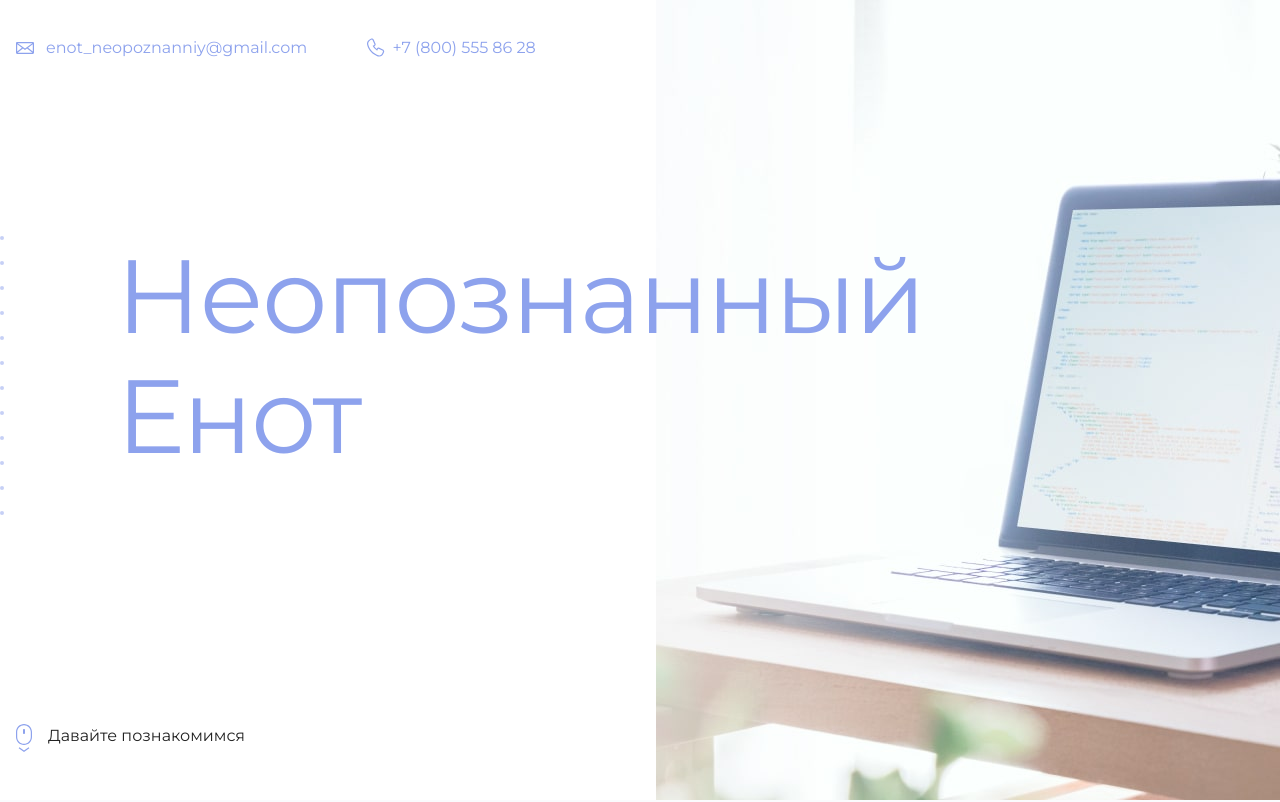
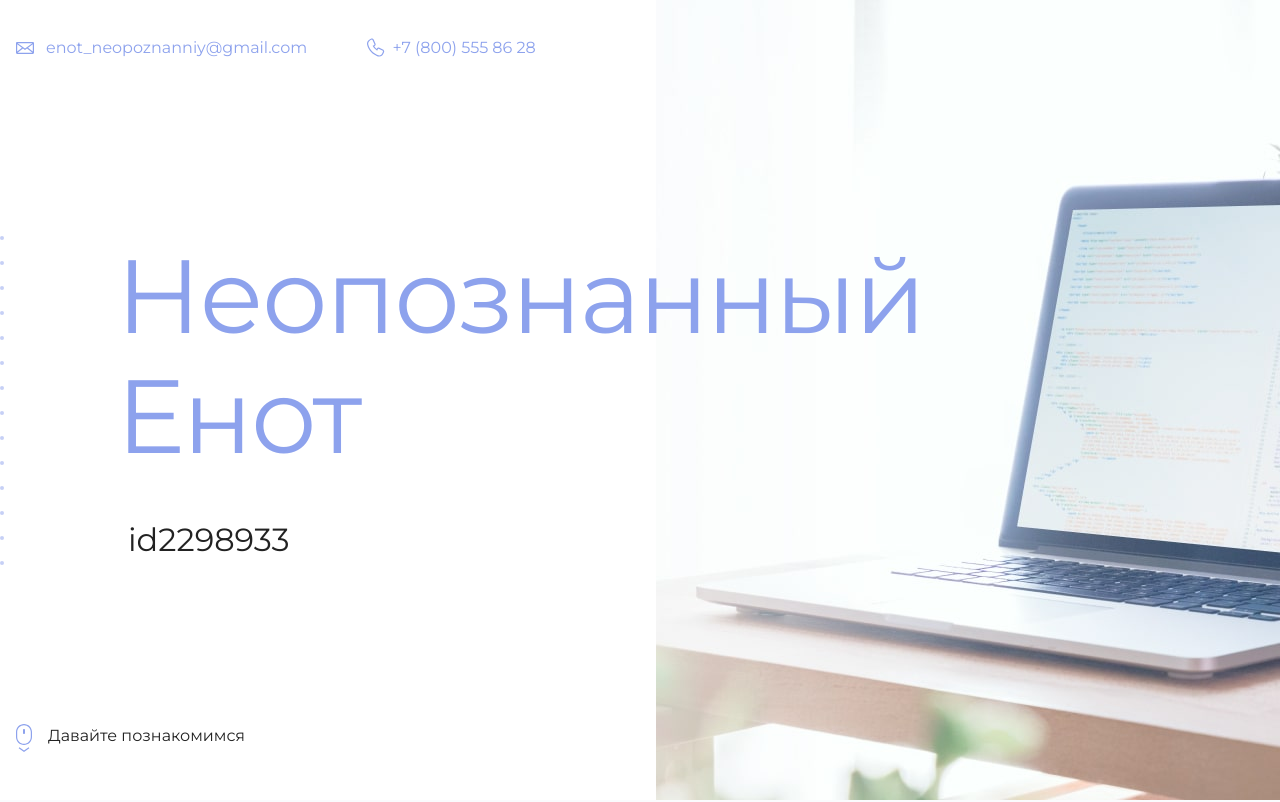
Before and after one commit to xfir664/my-site, a plain HTML site: page index.html in a window 1280 px wide. Shown: the top 802 px of the page. Drawn offline with Linux system fonts and the light colour scheme.

Commit message:
Добавляем ID

```diff
--- a/index.html
+++ b/index.html
@@ -19,7 +19,7 @@
       <section class="hero-image">
         <div class="container">
           <h1 class="heading">Неопознанный Енот</h1>
-          <p><!-- Тут ваш id на сайте Академии --></p>
+          <p>id2298933</p>
         </div>
       </section>
 
```
